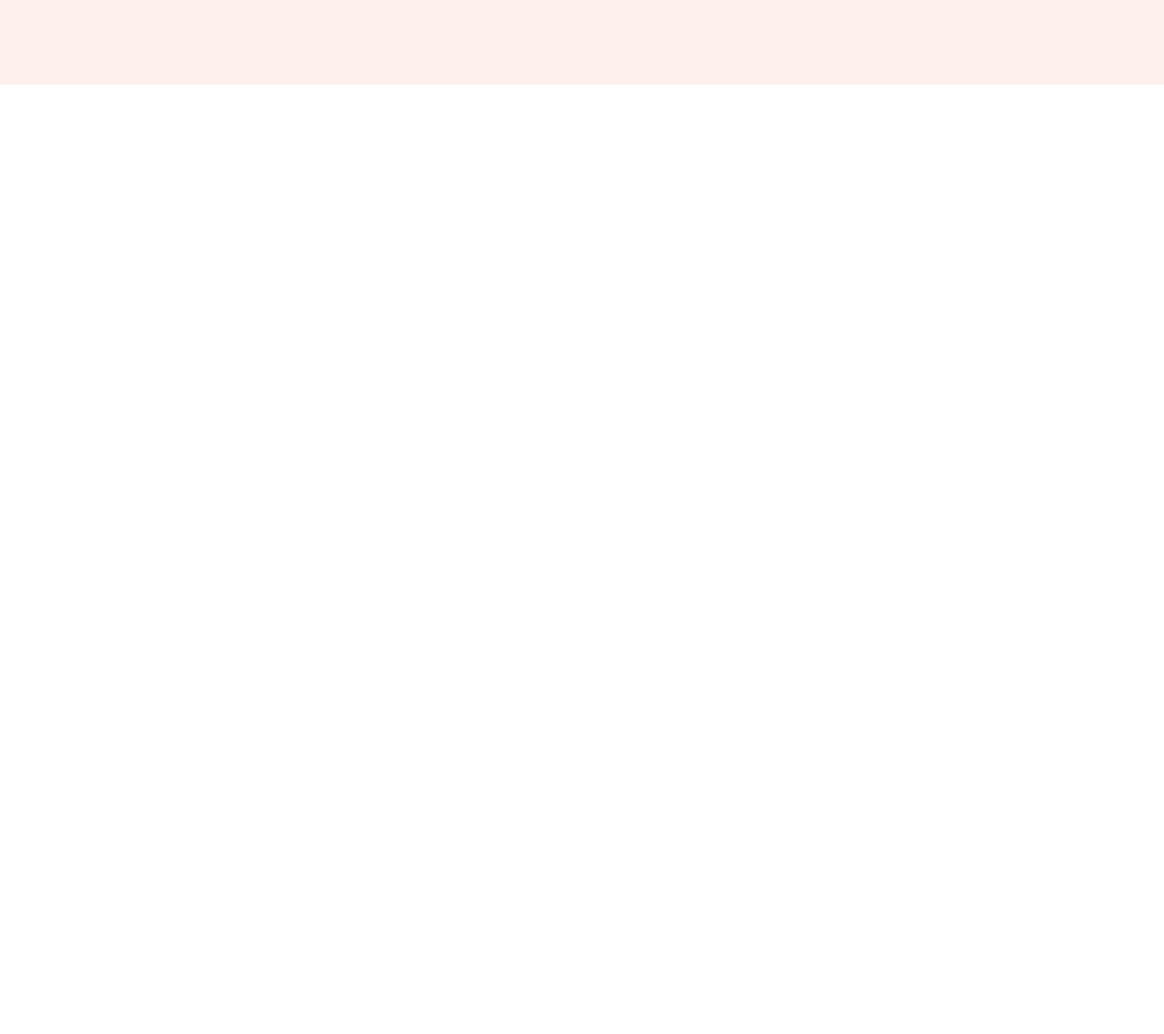
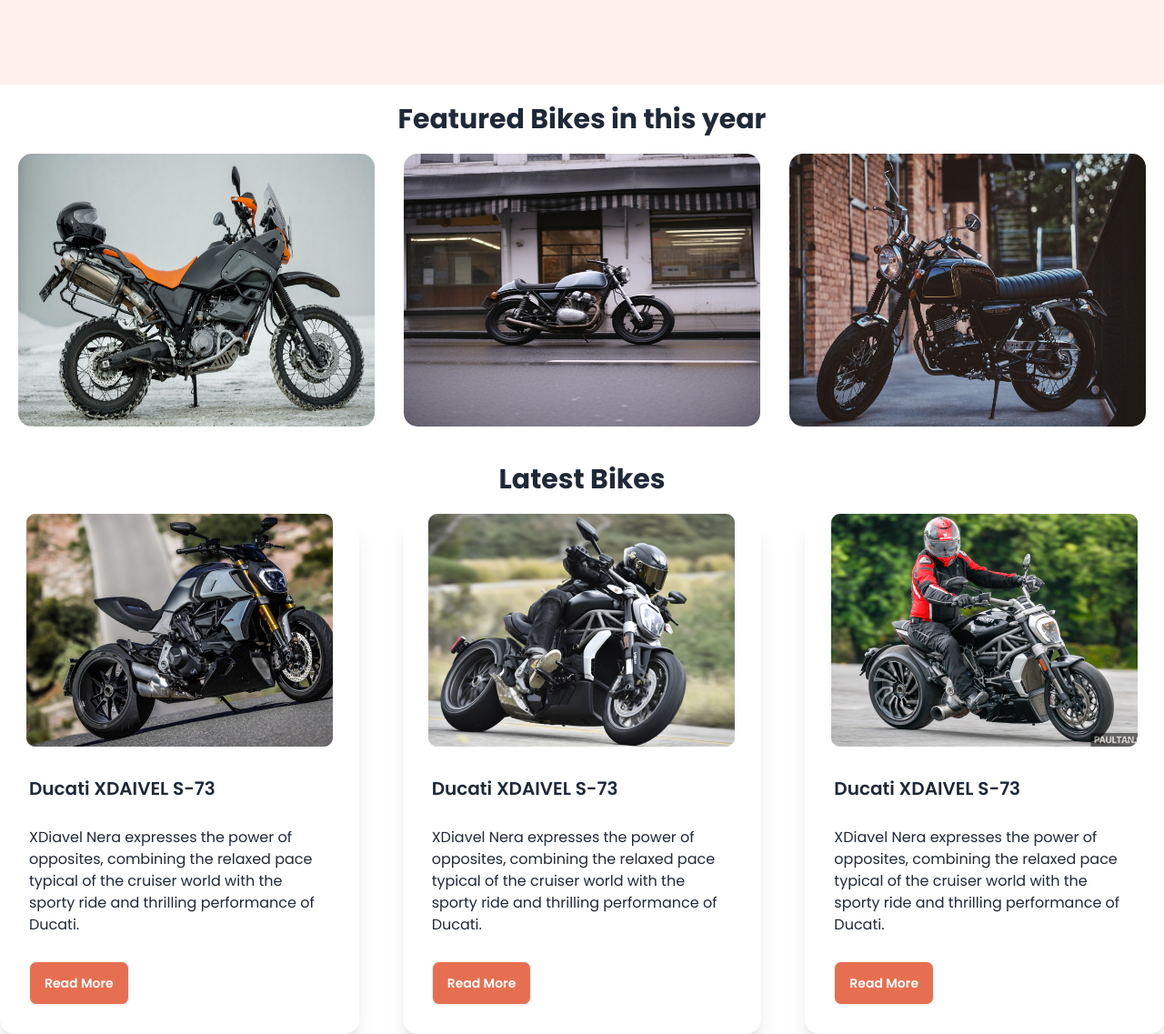
Before and after one commit to Md-shahien-khan/Biker-Zone, a plain HTML site: page index.html in a window 1280 px wide. Shown: the part 571-1708 px from the top of the page at 91% size. Before the commit the page ends 800 px from the top, so only its background shows below. Drawn offline with nearby package versions, Linux system fonts and the light colour scheme.

Commit message:
card section done

```diff
--- a/index.html
+++ b/index.html
@@ -4,6 +4,8 @@
     <meta charset="UTF-8">
     <meta name="viewport" content="width=device-width, initial-scale=1.0">
     <title>Biker Zone</title>
+    <!-- style script -->
+     <link rel="stylesheet" href="style.css">
     <!-- daisy ui -->
     <link
     href="https://cdn.jsdelivr.net/npm/daisyui@4.12.10/dist/full.min.css"
@@ -151,7 +153,64 @@
     </header>
     <!-- Main Section -->
     <main class="md:container mx-auto">
+        <section>
+            <h2 class="text-3xl font-bold text-center mt-5 mb-5">Featured Bikes in this year</h2>
+        <div class="grid grid-cols-1 md:grid-cols-2 lg:grid-cols-3 gap-8 px-5 mb-10">
+            <img class="img" src="images/others/2148875785.jpg" alt="">
+            <img class="img" src="images/others/2150704655.jpg" alt="">
+            <img class="img" src="images/others/3242.jpg" alt="">
+        </div>
+        </section>
 
+        <!-- cards section -->
+        <section>
+            <h2 class="text-3xl font-bold text-center mt-5 mb-5">Latest Bikes</h2>
+            <!-- cards -->
+            <div class="grid grid-cols-1 md:grid-cols-2 lg:grid-cols-3 gap-12">
+                <!-- card 1 -->
+                <div class="card bg-base-100  shadow-xl">
+                    <figure>
+                      <img
+                        src="./images/others/latest1.png" />
+                    </figure>
+                    <div class="card-body space-y-5">
+                      <h2 class="card-title">Ducati XDAIVEL S-73</h2>
+                      <p>XDiavel Nera expresses the power of opposites, combining the relaxed pace typical of the cruiser world with the sporty ride and thrilling performance of Ducati.</p>
+                      <div class="card-actions">
+                        <button class="btn bg-bike_primary text-white">Read More</button>
+                      </div>
+                    </div>
+                </div>
+                <!-- card 2 -->
+                <div class="card bg-base-100  shadow-xl">
+                    <figure>
+                      <img
+                        src="./images/others/latest2.png" />
+                    </figure>
+                    <div class="card-body space-y-5">
+                      <h2 class="card-title">Ducati XDAIVEL S-73</h2>
+                      <p>XDiavel Nera expresses the power of opposites, combining the relaxed pace typical of the cruiser world with the sporty ride and thrilling performance of Ducati.</p>
+                      <div class="card-actions">
+                        <button class="btn bg-bike_primary text-white">Read More</button>
+                      </div>
+                    </div>
+                </div>
+                <!-- card 3 -->
+                <div class="card bg-base-100  shadow-xl">
+                    <figure>
+                      <img
+                        src="./images/others/latest3.png" />
+                    </figure>
+                    <div class="card-body space-y-5">
+                      <h2 class="card-title">Ducati XDAIVEL S-73</h2>
+                      <p>XDiavel Nera expresses the power of opposites, combining the relaxed pace typical of the cruiser world with the sporty ride and thrilling performance of Ducati.</p>
+                      <div class="card-actions">
+                        <button class="btn bg-bike_primary text-white">Read More</button>
+                      </div>
+                    </div>
+                </div>
+            </div>
+        </section>
     </main>
     <!-- Footer Section -->
     <footer>
--- /dev/null
+++ b/style.css
@@ -0,0 +1,5 @@
+.img{
+    width: 485px;
+    height: 300px;
+    border-radius: 15px;
+}
```
Also changed, not shown: images/others/2148875785.jpg (added), images/others/2150704655.jpg (added), images/others/3242.jpg (added).
